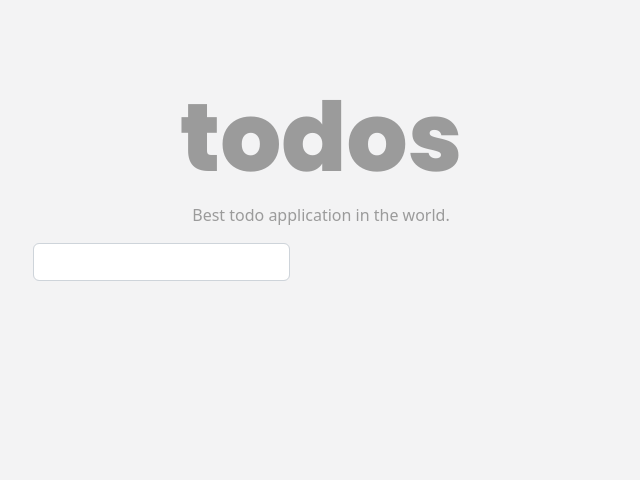
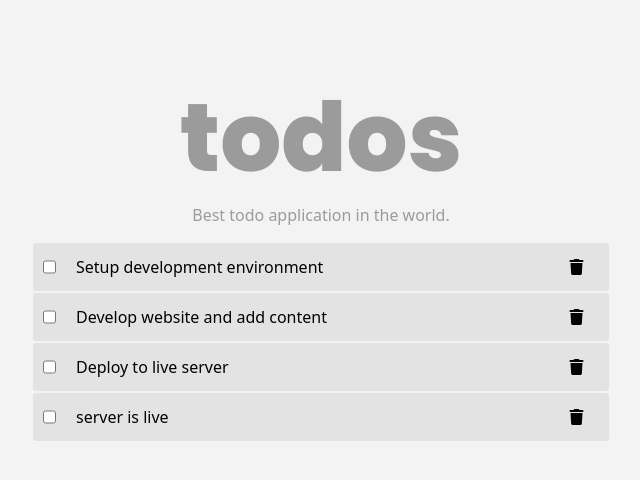
Before and after one commit to SamTush/react-todo-list, a React (Vite) app: page / in a window 1280 px wide. Shown: the top 480 px of the page, without its empty margins (319-959 px from the left). Built offline with nearby package versions, Linux system fonts and the light colour scheme.

Commit message:
Finish layout of application

```diff
--- a/index.html
+++ b/index.html
@@ -4,6 +4,7 @@
     <meta charset="UTF-8" />
     <link rel="icon" type="image/svg+xml" href="/vite.svg" />
     <meta name="viewport" content="width=device-width, initial-scale=1.0" />
+    <script src="https://kit.fontawesome.com/2a42914cf9.js" crossorigin="anonymous"></script>
     <title>Todo-list</title>
   </head>
   <body>
--- a/src/App.jsx
+++ b/src/App.jsx
@@ -1,5 +1,5 @@
 import './App.scss';
-import Todo from './todo';
+import Todo from './components/todo';
 
 function App() {
   return (
--- /dev/null
+++ b/src/components/toDoForm.jsx
@@ -0,0 +1,18 @@
+const toDoForm = () => {
+  const x = 'hello';
+
+  return (
+    <>
+      <form className="mt-4" id="submit">
+        <div className="search-bar">
+          <label htmlFor="todo" className="form-label">
+            <input id="todo" type="text" className="form-control" />
+          </label>
+          <i className="fa-solid fa-lg fa-circle-plus ps-3 pe-3 plus" />
+        </div>
+      </form>
+    </>
+  );
+};
+
+export default toDoForm;
--- /dev/null
+++ b/src/components/todo-list.jsx
@@ -0,0 +1,45 @@
+import { useState } from 'react';
+import './todo-list.scss';
+
+const Todolist = () => {
+  const [todos, setToDo] = useState([
+    {
+      id: 1,
+      title: 'Setup development environment',
+      completed: true,
+    },
+    {
+      id: 2,
+      title: 'Develop website and add content',
+      completed: false,
+    },
+    {
+      id: 3,
+      title: 'Deploy to live server',
+      completed: false,
+    },
+    {
+      id: 4,
+      title: 'server is live',
+      completed: false,
+    },
+  ]);
+
+  return (
+    <div>
+      <ul className="mt-1">
+        {todos.map((todo) => (
+          <li key={todo.id}>
+            <input className="input" type="checkbox" />
+            <p className="item">
+              {todo.title}
+            </p>
+            <i className="delete fa-solid fa-trash" />
+          </li>
+        ))}
+      </ul>
+    </div>
+  );
+};
+
+export default Todolist;
--- /dev/null
+++ b/src/components/todo-list.scss
@@ -0,0 +1,45 @@
+$primary-color: #040303;
+$secondary-color: #d62246;
+$light-color: #e3e3e3;
+$light-variant: #9b9b9b;
+$white: #fff;
+
+ul {
+  padding: 0;
+  list-style-type: none;
+  display: flex;
+  flex-direction: column;
+  row-gap: 2px;
+
+  li {
+    display: flex;
+    padding: 4px 10px;
+    background-color: $light-color;
+    color: $primary-color;
+    border-radius: 3px;
+
+    .input {
+      width: 13px;
+      padding: 0 10px;
+    }
+
+    .item {
+      width: 90%;
+      padding: 8px 20px;
+      display: flex;
+      margin-bottom: 0;
+    }
+
+    .delete {
+      width: 40px;
+      display: flex;
+      justify-content: center;
+      align-items: center;
+    }
+
+    .delete:hover {
+      color: $secondary-color;
+      cursor: pointer;
+    }
+  }
+}
--- a/src/todo.jsx
+++ b/src/components/todo.jsx
@@ -1,4 +1,6 @@
 import './todo.scss';
+import Todolist from './todo-list';
+import toDoForm from './toDoForm';
 
 function Todo() {
   return (
@@ -7,13 +9,8 @@ function Todo() {
         <div className="col content-div">
           <h1 className="d-flex justify-content-center">todos</h1>
           <p className="d-flex justify-content-center">Best todo application in the world.</p>
-          <form>
-            <div className="mb-3">
-              <label htmlFor="todo" className="form-label">
-                <input id="todo" type="password" className="form-control" />
-              </label>
-            </div>
-          </form>
+          <toDoForm />
+          <Todolist />
         </div>
       </div>
     </div>
--- a/src/todo.scss
+++ b/src/components/todo.scss
@@ -5,6 +5,7 @@ $primary-color: #040303;
 $secondary-color: #d62246;
 $light-color: #f3f3f4;
 $light-variant: #9b9b9b;
+$white: #fff;
 
 * {
   box-sizing: border-box;
@@ -27,5 +28,29 @@ $light-variant: #9b9b9b;
       font-weight: 800;
       font-size: 6em;
     }
+
+    .search-bar {
+      border: 1px solid $light-variant;
+      border-radius: 4px;
+      background-color: $white;
+
+      .form-label {
+        width: 90%;
+        margin-bottom: 0;
+
+        .form-control {
+          border: none;
+        }
+      }
+
+      .plus {
+        color: $secondary-color;
+        cursor: pointer;
+      }
+
+      .plus:hover {
+        color: $light-variant;
+      }
+    }
   }
 }
```
Also changed, not shown: src/components/todoItem.jsx (added, +9 -0 lines).
